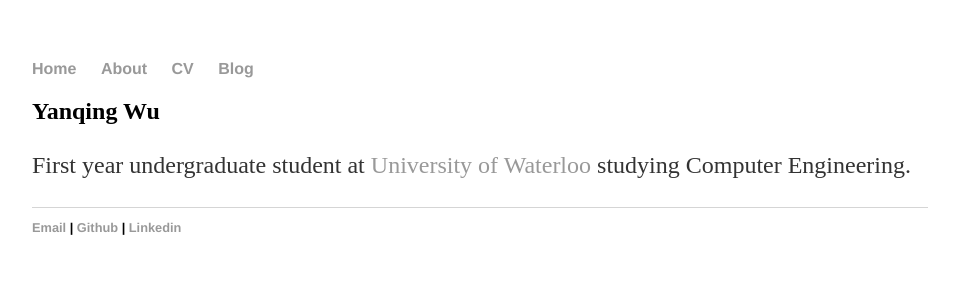
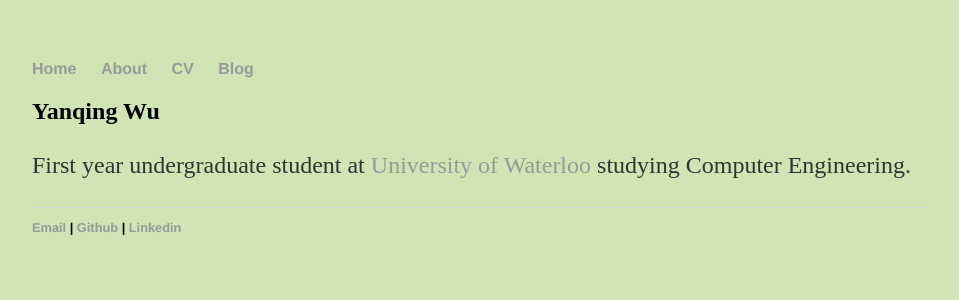
Before and after one commit to pwyq/blog, a Jekyll site: the page built from index.html, in a window 1280 px wide. Shown: the top 300 px of the page, without its empty margins (160-1119 px from the left). Built offline with Jekyll 4.4.1, drawn with Linux system fonts in a browser that asks for light colours.

Commit message:
Update default.html
change color settings

```diff
--- a/_layouts/default.html
+++ b/_layouts/default.html
@@ -4,6 +4,13 @@
 		<title>{{ page.title }}</title>
     <!-- link to main stylesheet -->
 		<link rel="stylesheet" type="text/css" href="/css/main.css">
+		  <style>
+		    body
+		    {
+		      background-color: hsl(85,48%,80%);
+		      color:black;
+		    }
+		  </style>
 	</head>
 	<body>
 		<nav>
```
